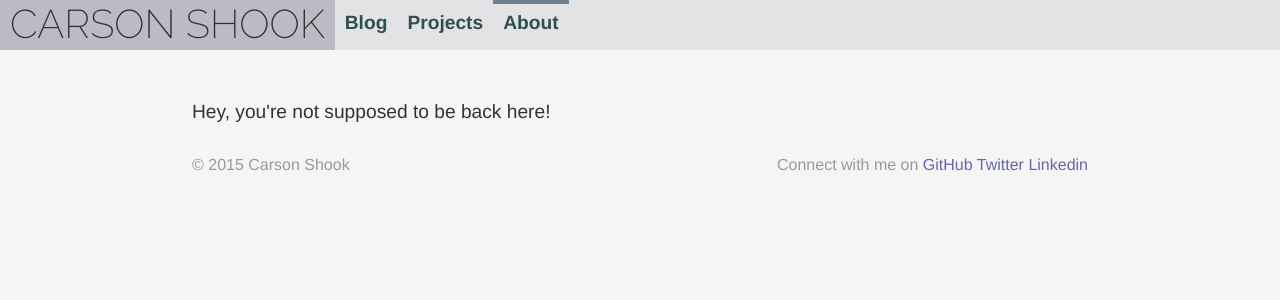
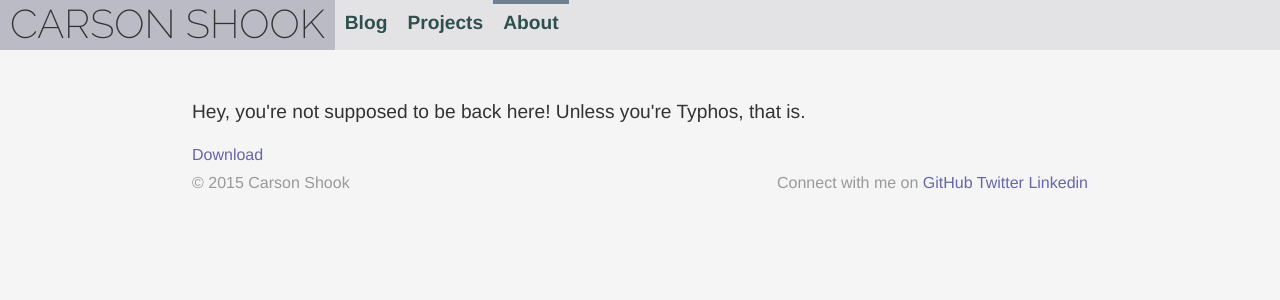
Before and after one commit to Carson-Shook/carson-shook.github.io, a Jekyll site: the page built from filestore/index.html, in a window 1280 px wide. Shown: the top 300 px of the page. Built offline with Jekyll 4.4.1, drawn with Linux system fonts in a browser that asks for light colours.

Commit message:
Okay, now it's a link to the download.

```diff
--- a/filestore/index.html
+++ b/filestore/index.html
@@ -13,7 +13,8 @@
 		<main>
 			<div class="content-wrap">
                 <br>
-                <p>Hey, you're not supposed to be back here!</p>
+                <p>Hey, you're not supposed to be back here! Unless you're Typhos, that is.</p>
+                <a href="/filestore/BPM_Patch.zip" download>Download</a>
 			</div>
         </main>
 		{% include footer.html %}
```
